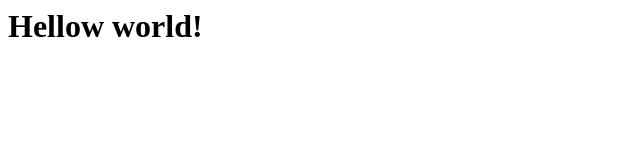
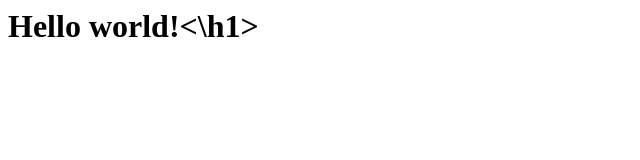
Before and after one commit to newazigithub/newazigithub.github.io, a plain HTML site: page index.html in a window 1280 px wide. Shown: the whole page, without its empty margins (0-640 px from the left). Drawn offline with Linux system fonts and the light colour scheme.

Commit message:
Update index.html

```diff
--- a/index.html
+++ b/index.html
@@ -2,6 +2,6 @@
 <head>
   <title>Hello World!</title>
 </head>
-<body>
- <H1>Hellow world!<h1>
+<body><h1>Hello world!<\h1>
+  </body>
 </html>
```
